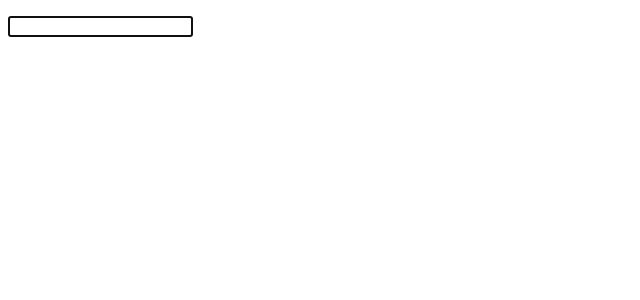
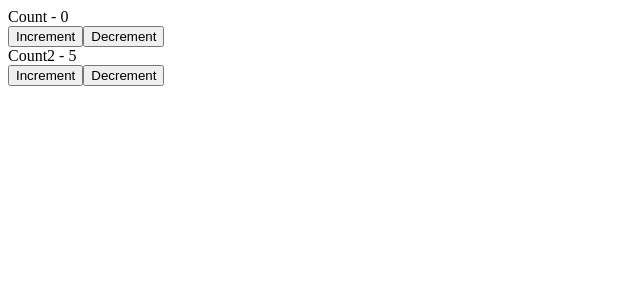
Before and after one commit to AdnanMahmud1/reactTr_update, a React (Create React App) app: page / in a window 1280 px wide. Shown: the top 300 px of the page, without its empty margins (0-640 px from the left). Built offline with nearby package versions, Linux system fonts and the light colour scheme.

Commit message:
UseReducer example 1

```diff
--- a/src/App.js
+++ b/src/App.js
@@ -2,12 +2,12 @@
 /* eslint-disable react/no-unused-state */
 /* eslint-disable react/jsx-no-constructed-context-values */
 import { React } from 'react';
-import Form from './components/Form';
+import CounterThree from './components/CounterThree';
 
 export default function App() {
     return (
         <div className="app">
-            <Form />
+            <CounterThree />
         </div>
     );
 }
--- /dev/null
+++ b/src/components/CounterThree.js
@@ -0,0 +1,43 @@
+import React, { useReducer } from 'react';
+
+const initialState = 0;
+const initialState2 = 5;
+const reducer = (state, action) => {
+    switch (action) {
+        case 'increment':
+            return state + 1;
+        case 'decrement':
+            return state - 1;
+
+        default:
+            return state;
+    }
+};
+
+export default function CounterThree() {
+    const [count, dispatch] = useReducer(reducer, initialState);
+    const [count2, dispatch2] = useReducer(reducer, initialState2);
+
+    return (
+        <div>
+            <div>
+                <div>Count - {count}</div>
+                <button type="button" onClick={() => dispatch('increment')}>
+                    Increment
+                </button>
+                <button type="button" onClick={() => dispatch('decrement')}>
+                    Decrement
+                </button>
+            </div>
+            <div>
+                <div>Count2 - {count2}</div>
+                <button type="button" onClick={() => dispatch2('increment')}>
+                    Increment
+                </button>
+                <button type="button" onClick={() => dispatch2('decrement')}>
+                    Decrement
+                </button>
+            </div>
+        </div>
+    );
+}
--- a/src/components/Form.js
+++ /dev/null
@@ -1,19 +0,0 @@
-import { useEffect, useRef } from 'react';
-import Input from './Input';
-
-export default function Form() {
-    const inputRef = useRef(null);
-
-    useEffect(() => {
-        // component did load
-        console.log(inputRef.current);
-        inputRef.current.focus();
-    }, []);
-    return (
-        <div>
-            <p>
-                <Input ref={inputRef} type="text" placeholder="enter" />
-            </p>
-        </div>
-    );
-}
--- a/src/components/Input.js
+++ /dev/null
@@ -1,7 +0,0 @@
-import React from 'react';
-
-function Input({ type, placeHolder }, ref) {
-    return <input ref={ref} type={type} placeholder={placeHolder} />;
-}
-const forwarded = React.forwardRef(Input);
-export default forwarded;
```
Also changed, not shown: src/components/ComplexCounter.js (added, +49 -0 lines), src/components/Counter.js (added, +30 -0 lines).
